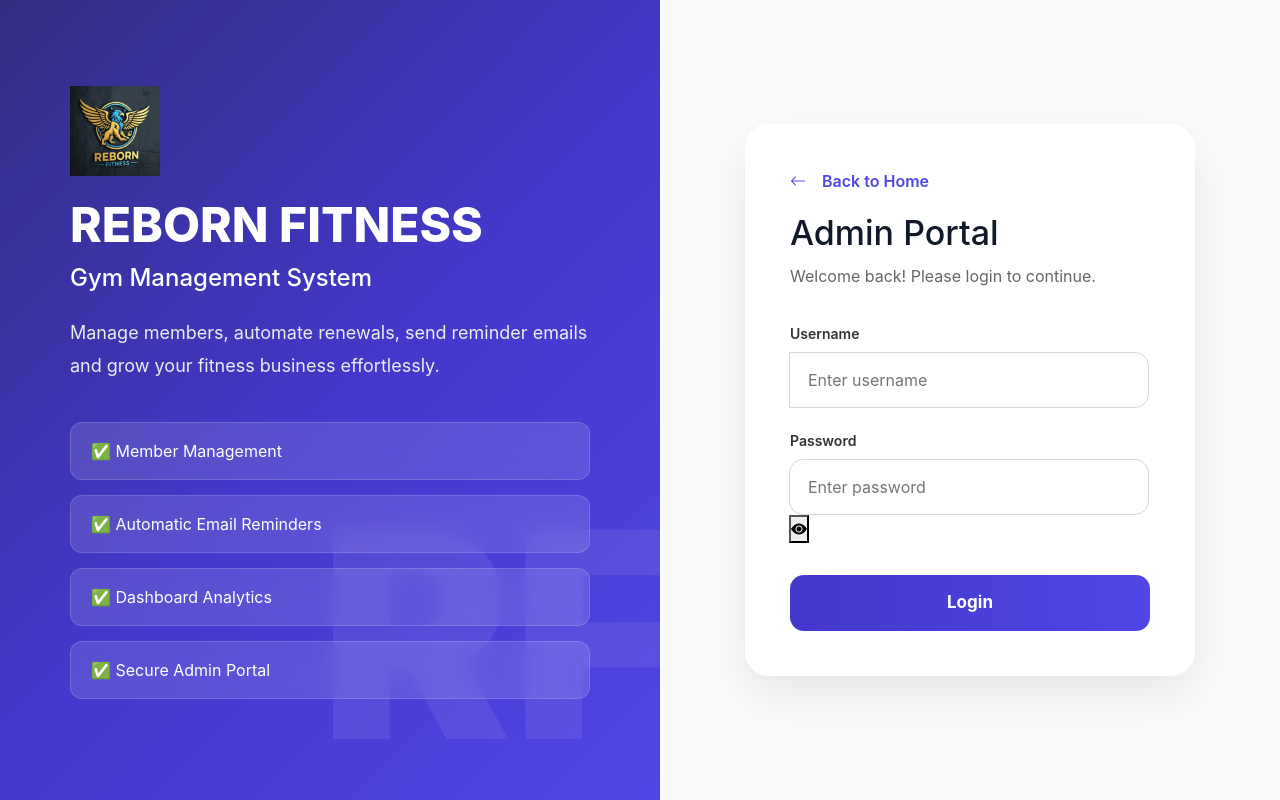
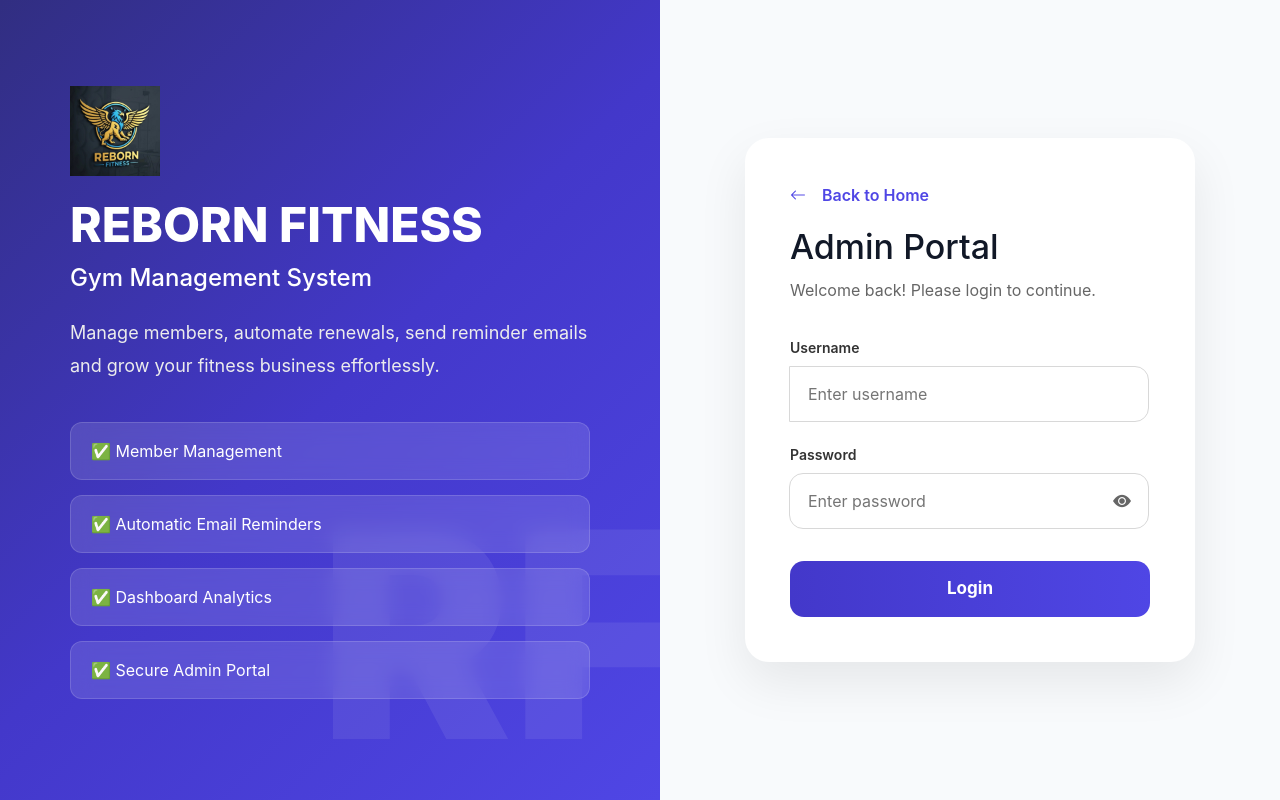
Before and after one commit to DevineniPhanindra/gym-reborn, a React (Vite) app in the folder client/: page /login in a window 1280 px wide. Built offline with nearby package versions, Linux system fonts and the light colour scheme; no server answers.

Commit message:
Add styles for eye button in login CSS
Added styles for eye button to toggle password visibility.

```diff
--- a/client/src/styles/login.css
+++ b/client/src/styles/login.css
@@ -164,6 +164,24 @@
   box-shadow: 0 0 0 4px rgba(79,70,229,.15);
 }
 
+.eye-btn {
+  position: absolute;
+  top: 50%;
+  right: 18px;
+  transform: translateY(-50%);
+  border: none;
+  background: transparent;
+  cursor: pointer;
+  color: #666;
+  padding: 0;
+  display: flex;
+  align-items: center;
+  justify-content: center;
+}
+
+.eye-btn i {
+  font-size: 18px;
+}
 
 
 .login-btn {
```
